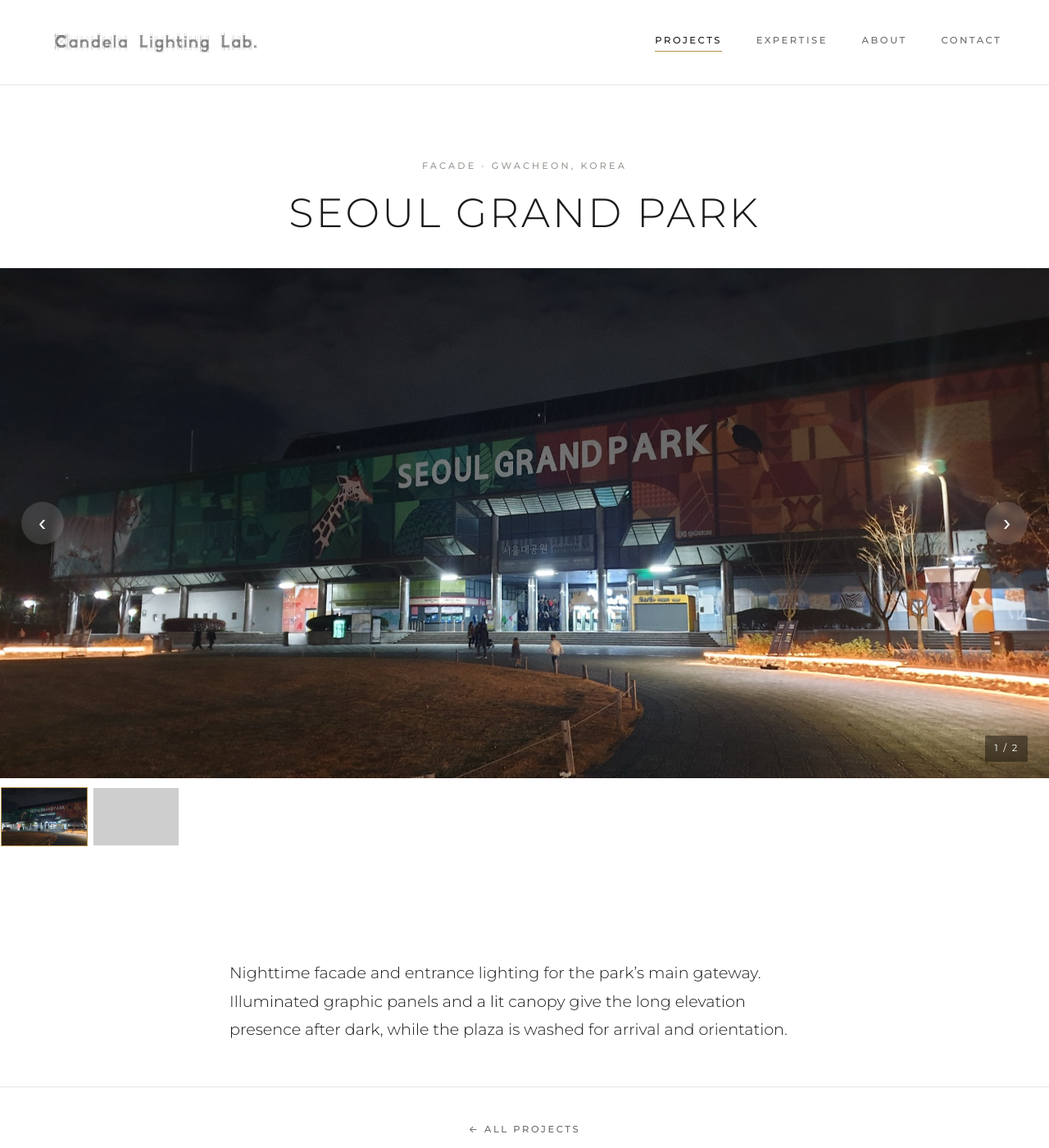
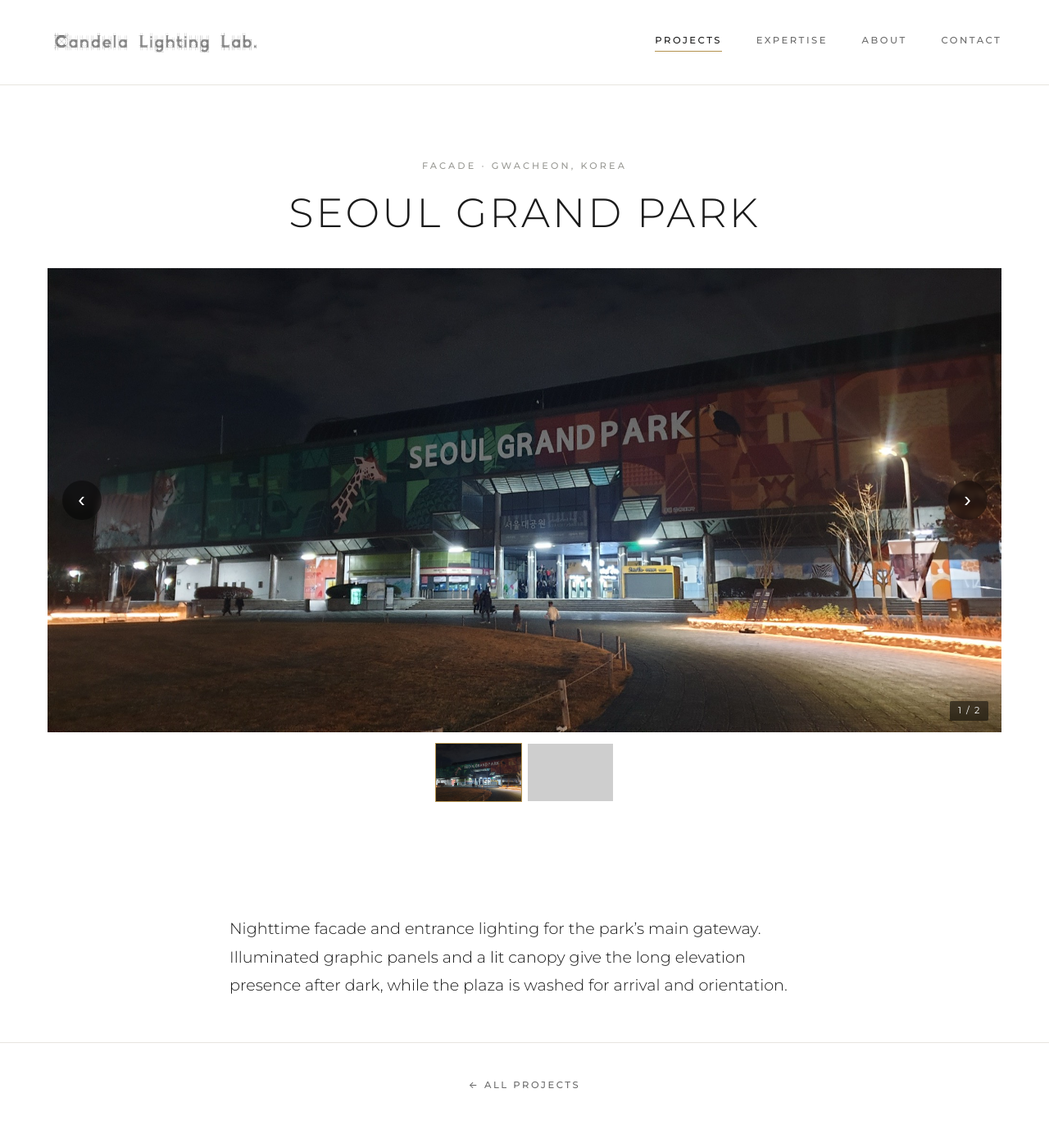
Before and after one commit to candelalightinglab/candelalightinglab.github.io, a Jekyll site: the page built from _projects/seoul-grand-park.md, in a window 1280 px wide and 1400 px high. Shown: the whole window at 82% size. Built offline with Jekyll 4.4.1, drawn with Linux system fonts in a browser that asks for light colours; grey boxes are pictures that could not be loaded.

Commit message:
style: gallery frame hugs each image (no letterbox) + arrows over image
- Replace fixed-width dark stage with a fit-content frame centered on the page;
  frame adapts to each image's size (portrait tall/narrow, landscape wide) with
  no black side bars, applied to ALL project galleries
- Prev/next arrows and counter overlaid on the image with a dark scrim so they
  read on both light and dark photos; thumbnails centered

```diff
--- a/_layouts/project.html
+++ b/_layouts/project.html
@@ -14,6 +14,7 @@
 
       <section class="proj-gallery" data-gallery>
         <div class="pg-stage">
+          <div class="pg-frame">
             {% for img in page.images %}
             <figure class="pg-slide{% if forloop.first %} is-on{% endif %}">
               <img {% unless forloop.first %}loading="lazy"{% endunless %} src="{{ '/assets/images/projects/' | append: page.slug | append: '/' | append: img | relative_url }}"
@@ -25,6 +26,7 @@
             <button class="pg-arrow pg-next" type="button" aria-label="Next image">&#8250;</button>
             <div class="pg-counter"><span class="pg-cur">1</span>&nbsp;/&nbsp;{{ page.images.size }}</div>
             {% endif %}
+          </div>
         </div>
         {% if page.images.size > 1 %}
         <div class="pg-thumbs" role="tablist" aria-label="Images">
--- a/assets/css/main.css
+++ b/assets/css/main.css
@@ -103,33 +103,35 @@
 .proj-head h1{font-size:clamp(1.8rem,4.2vw,3.1rem);font-weight:300;letter-spacing:.06em;text-transform:uppercase}
 .proj-head .kr{color:var(--ink-2);margin-top:.7rem;font-weight:300;font-size:1.05rem}
 .proj-head .lede{color:var(--ink-2);max-width:60ch;margin:1.6rem auto 0;font-weight:300}
-/* project slideshow gallery */
-.proj-gallery{padding-bottom:clamp(2rem,5vw,4rem)}
-.pg-stage{position:relative;background:#0c0c0e;overflow:hidden;cursor:pointer;min-height:38vh}
+/* project slideshow gallery — frame hugs each image (adaptive, no letterbox) */
+.proj-gallery{padding:0 var(--gut) clamp(2rem,5vw,4rem)}
+.pg-stage{display:flex;justify-content:center;cursor:pointer}
+.pg-frame{position:relative;display:inline-block;max-width:100%;line-height:0}
 .pg-slide{display:none;margin:0}
-.pg-slide.is-on{display:flex;align-items:center;justify-content:center;width:100%;animation:pgfade .5s ease}
-.pg-slide img{max-height:min(82vh,900px);max-width:100%;width:auto;height:auto;object-fit:contain;margin:auto}
+.pg-slide.is-on{display:block;animation:pgfade .5s ease}
+.pg-slide img{display:block;max-height:min(84vh,1000px);max-width:100%;width:auto;height:auto;margin:0 auto}
 @keyframes pgfade{from{opacity:0}to{opacity:1}}
 .pg-arrow{position:absolute;top:50%;transform:translateY(-50%);z-index:4;
-  width:52px;height:52px;border:0;border-radius:50%;cursor:pointer;
-  background:rgba(255,255,255,.14);color:#fff;font-size:1.7rem;line-height:1;
-  display:flex;align-items:center;justify-content:center;transition:background .2s;backdrop-filter:blur(4px)}
-.pg-arrow:hover{background:rgba(255,255,255,.28)}
-.pg-prev{left:clamp(10px,2vw,26px)}
-.pg-next{right:clamp(10px,2vw,26px)}
-.pg-counter{position:absolute;right:clamp(10px,2vw,26px);bottom:clamp(10px,2vw,20px);z-index:4;
-  color:#fff;font-size:.72rem;letter-spacing:.16em;background:rgba(0,0,0,.4);
-  padding:.4rem .7rem;border-radius:2px;backdrop-filter:blur(4px)}
-.pg-thumbs{display:flex;gap:8px;overflow-x:auto;padding:12px 2px 2px;scrollbar-width:thin}
+  width:48px;height:48px;border:0;border-radius:50%;cursor:pointer;
+  background:rgba(0,0,0,.42);color:#fff;font-size:1.6rem;line-height:1;
+  display:flex;align-items:center;justify-content:center;transition:background .2s;backdrop-filter:blur(3px)}
+.pg-arrow:hover{background:rgba(0,0,0,.72)}
+.pg-prev{left:clamp(8px,1.4vw,18px)}
+.pg-next{right:clamp(8px,1.4vw,18px)}
+.pg-counter{position:absolute;right:clamp(8px,1.4vw,16px);bottom:clamp(8px,1.4vw,14px);z-index:4;
+  color:#fff;font-size:.7rem;letter-spacing:.14em;line-height:1;background:rgba(0,0,0,.5);
+  padding:.4rem .6rem;border-radius:2px;backdrop-filter:blur(3px)}
+.pg-thumbs{display:flex;justify-content:center;flex-wrap:nowrap;gap:8px;overflow-x:auto;padding:14px 2px 2px;scrollbar-width:thin}
 .pg-thumb{flex:0 0 auto;width:104px;height:70px;border:0;padding:0;cursor:pointer;
   background:#0c0c0e;opacity:.5;transition:opacity .25s;outline:1px solid transparent}
 .pg-thumb img{width:100%;height:100%;object-fit:cover}
 .pg-thumb:hover{opacity:.85}
 .pg-thumb.is-on{opacity:1;outline:1px solid var(--accent)}
 @media (max-width:640px){
-  .pg-slide img{max-height:72vh}
-  .pg-arrow{width:42px;height:42px;font-size:1.4rem}
+  .pg-slide img{max-height:74vh}
+  .pg-arrow{width:40px;height:40px;font-size:1.3rem}
   .pg-thumb{width:82px;height:56px}
+  .pg-thumbs{justify-content:flex-start}
 }
 .proj-desc{padding:clamp(2.5rem,6vw,4.5rem) var(--gut) clamp(1rem,3vw,2rem)}
 .proj-desc > *{max-width:720px;margin-inline:auto}
```
Lines whose indentation alone changed are shown as unchanged.
